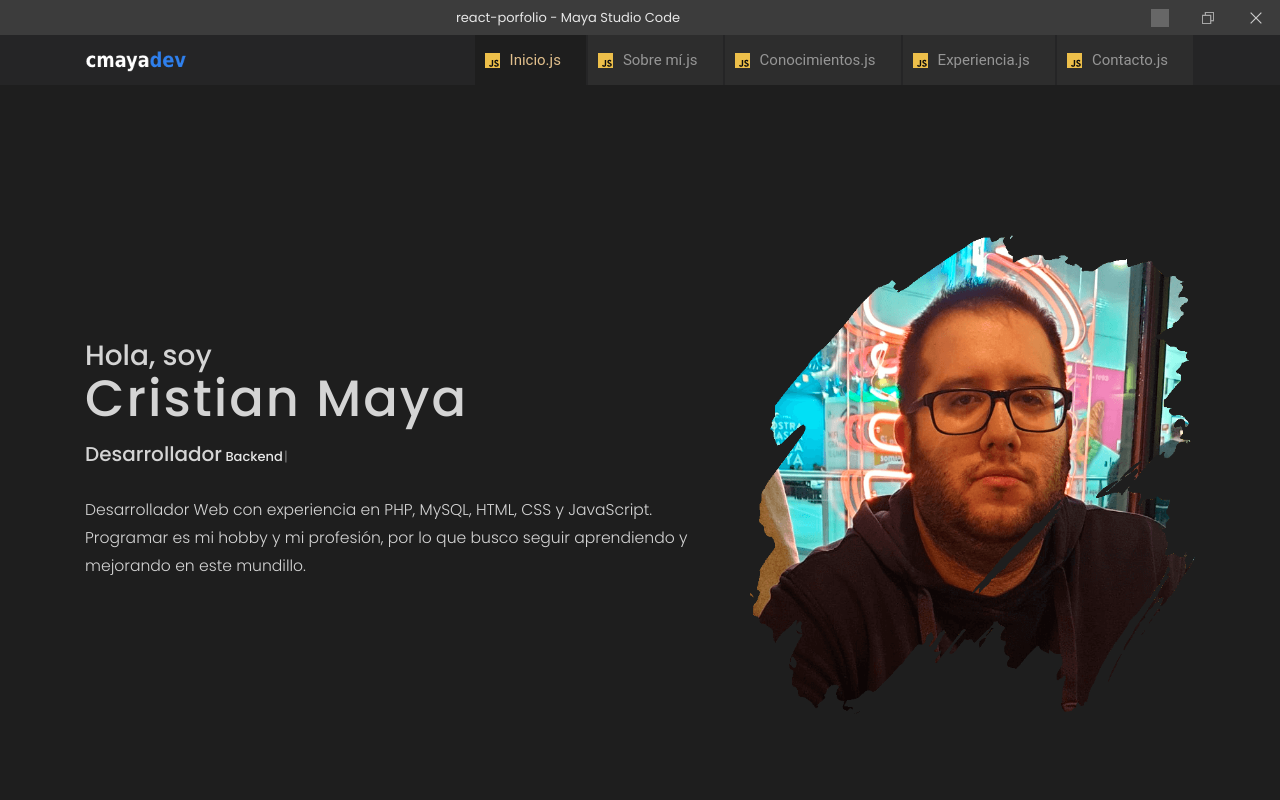
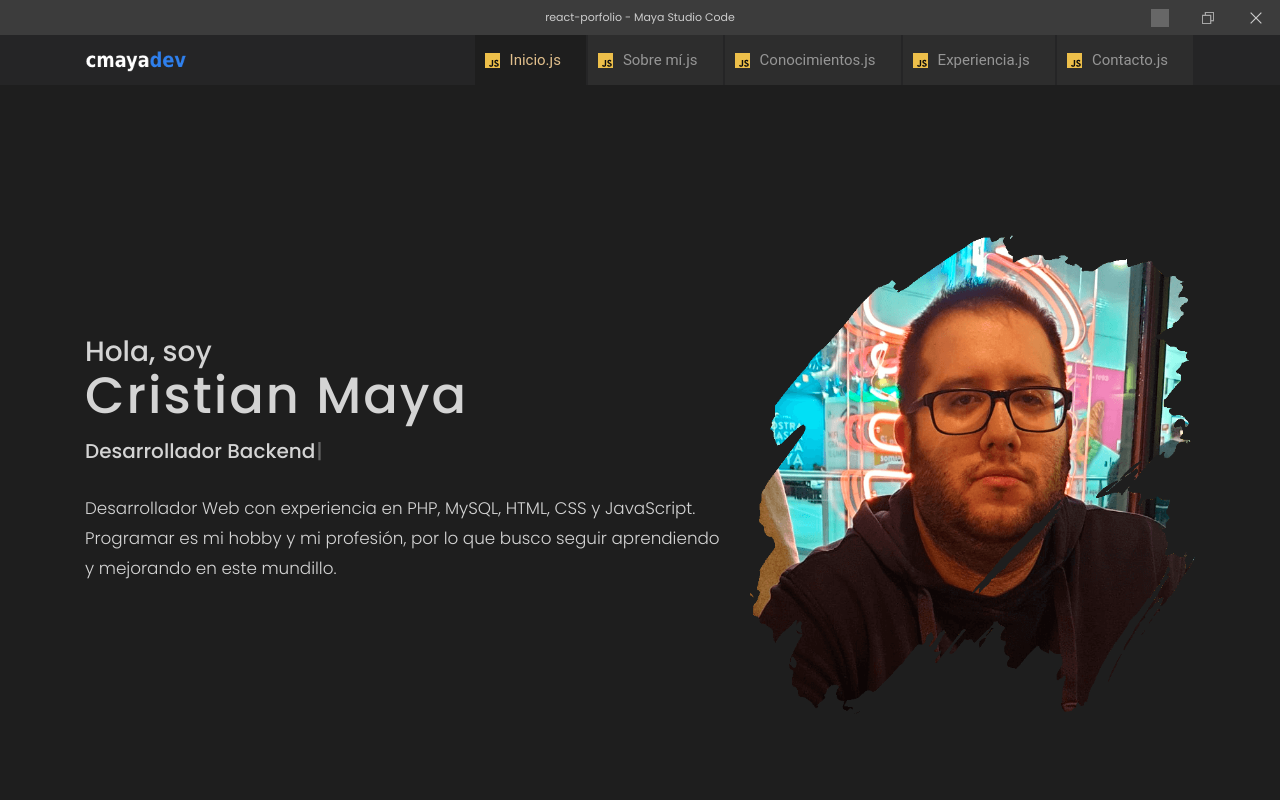
Before and after one commit to cmayadev/react-portfolio, a React (Create React App) app: page / in a window 1280 px wide. Shown: the top 800 px of the page. Built offline with nearby package versions, Linux system fonts and the light colour scheme; grey boxes are pictures that could not be loaded.

Commit message:
fix styles

```diff
--- a/src/components/Header.css
+++ b/src/components/Header.css
@@ -13,6 +13,7 @@
     line-height: 35px;
     text-align: center;
     display: flex;
+    position: relative;
 }
 
 .appTitle {
@@ -23,6 +24,9 @@
 
 .appControls {
     display: flex;
+    position: absolute;
+    top: 0;
+    right: 0;
 }
 
 .appMinimize,
@@ -206,6 +210,10 @@
 }
 @media (max-width: 991px) {
 
+    .appControls {
+        display: none;
+    }
+
     .navbar {
         padding: 0 15px;
     }
--- a/src/components/Terminal.css
+++ b/src/components/Terminal.css
@@ -28,7 +28,9 @@
     margin-bottom: 30px;
 }
 
-.terminal-content span, p, div {
+.terminal-content span,
+.terminal-content p,
+.terminal-content div {
     display: block;
     color: #E7E7E7;
     font-size: 13px;
@@ -45,6 +47,7 @@
 }
 
 .terminal-content .Typewriter {
+    display: inline;
     margin-left: 5px;
 }
 
```
